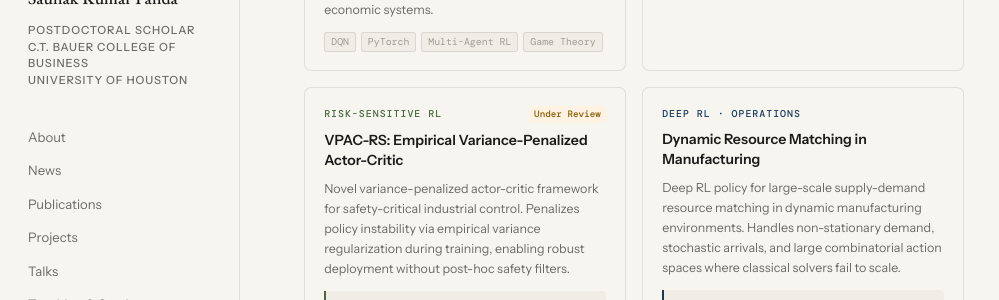
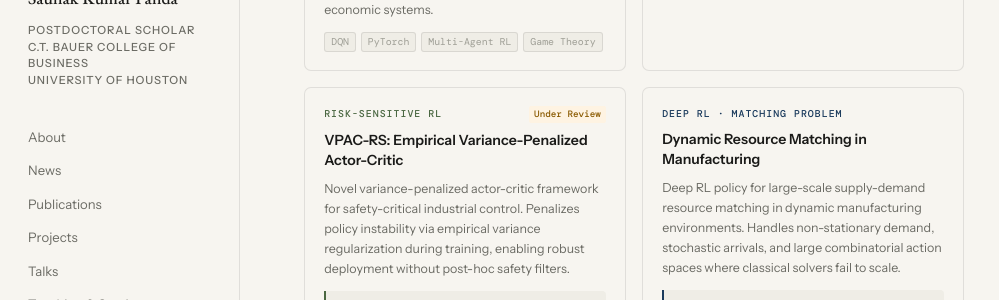
Before and after one commit to saunakp123/pandasaunak.github.io, a Jekyll site: the page built from index.html, in a window 1280 px wide and 900 px high, scrolled down 2719 px. Shown: the part 153-453 px from the top of the window, without its empty margins (0-999 px from the left). Built offline with Jekyll 4.4.1, drawn with Linux system fonts in a browser that asks for light colours.

Commit message:
Change project type from 'Operations' to 'Matching Problem'

```diff
--- a/index.html
+++ b/index.html
@@ -962,7 +962,7 @@ layout: null
 
         <div class="proj-card">
           <div class="proj-header">
-            <div class="proj-type">Deep RL · Operations</div>
+            <div class="proj-type">Deep RL · Matching Problem</div>
             <span></span>
           </div>
           <div class="proj-title">Dynamic Resource Matching in Manufacturing</div>
```
